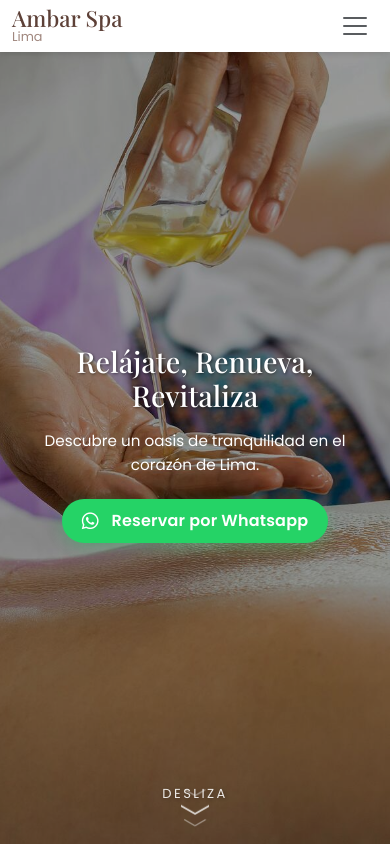
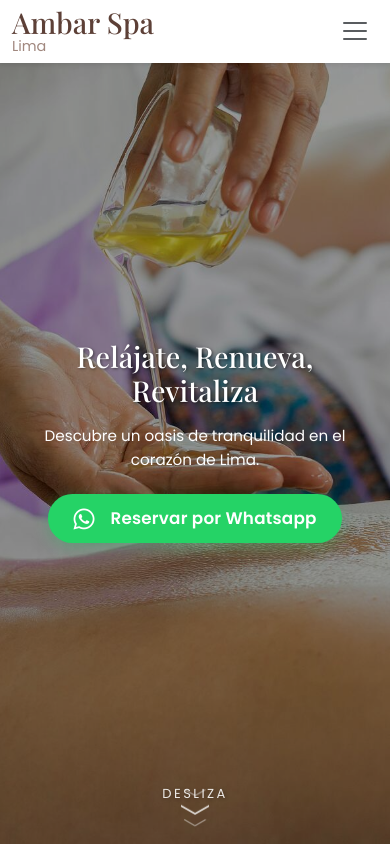
Before and after one commit to omarvasquezs/ambarspa, a plain HTML site: page index.html in a window 390 px wide. Shown: the top 844 px of the page. Drawn offline with nearby package versions, Linux system fonts and the light colour scheme; a web font is replaced by a local one.

Commit message:
Fixing background image path and adjust hero section padding; refine footer and header styles for mobile responsiveness.

```diff
--- a/custom_theme/src/scss/_content.scss
+++ b/custom_theme/src/scss/_content.scss
@@ -48,7 +48,7 @@ section {
 
 // Hero Section
 .hero {
-  background: url('../../images/hero-background.jpg') no-repeat center center/cover;
+  background: url('/images/hero-background.jpg') no-repeat center center/cover;
   color: $white;
   padding-top: 150px;
   padding-bottom: 100px;
@@ -89,8 +89,8 @@ section {
   }
 
   @include mq-max(mobile) {
-    padding-top: 85px;
-    padding-bottom: 40px;
+    padding-top: 120px; // Keep padding adjustment
+    padding-bottom: 80px; // Keep padding adjustment
     height: 100vh; /* Ensure full viewport height on mobile */
 
     .hero-content {
@@ -110,7 +110,8 @@ section {
   }
 
   @include mq-max(mobile-small) {
-    padding-top: 75px;
+    padding-top: 100px; // Keep padding adjustment
+    padding-bottom: 60px; // Keep padding adjustment
 
     .hero-content {
       h2 {
@@ -374,12 +375,7 @@ section#ubicacion {
   }
 
   @include mq-max(mobile) {
-    font-size: 0.95rem;
-    margin-bottom: 20px;
-
-    p {
-      margin-bottom: 15px;
-    }
+     // Removed specific font size adjustments if any were here
   }
 }
 
@@ -470,28 +466,13 @@ section#ubicacion {
   }
 
   @include mq-max(mobile) {
-    padding: 10px 20px !important;
-    font-size: 1rem !important;
-    width: auto;
-    max-width: 90%;
-
-    i {
-      font-size: 1.2rem !important;
-      margin-right: 5px !important;
-    }
-
-    &:hover, &:active {
-      transform: translateY(-5px) scale(1.03) !important;
-    }
+    padding: 12px 25px !important; // Keep padding adjustment
+    font-size: 1.05rem !important; // Keep specific font size adjustment for button
   }
 
   @include mq-max(mobile-small) {
-    padding: 8px 15px !important;
-    font-size: 0.9rem !important;
-
-    i {
-      font-size: 1.1rem !important;
-    }
+    padding: 10px 20px !important; // Keep padding adjustment
+    font-size: 1rem !important; // Keep specific font size adjustment for button
   }
 }
 
--- a/custom_theme/src/scss/_footer.scss
+++ b/custom_theme/src/scss/_footer.scss
@@ -25,16 +25,15 @@ footer {
   }
 
   @include mq-max(mobile) {
-    padding: 15px 0;
+    padding: 15px 0; // Keep padding adjustment
 
     .footer-back-to-top {
-      font-size: 1rem;
-      margin: 8px;
+      font-size: 1rem; // Keep specific icon size adjustment
+      margin: 8px; // Keep margin adjustment
     }
 
     p {
-      font-size: 0.8rem;
-      margin-bottom: 5px;
+      margin-bottom: 5px; // Keep margin adjustment
     }
   }
 }
--- a/custom_theme/src/scss/_header.scss
+++ b/custom_theme/src/scss/_header.scss
@@ -73,18 +73,6 @@
   }
 
   @include mq-max(mobile) {
-    padding: 5px 0;
-
-    .navbar-brand {
-      .logo {
-        h1 {
-          font-size: 1.4rem;
-        }
-
-        p {
-          font-size: 0.8rem;
-        }
-      }
-    }
+    padding: 5px 0; // Keep padding adjustment
   }
 }
```
Also changed, not shown: custom_theme/style.css.
